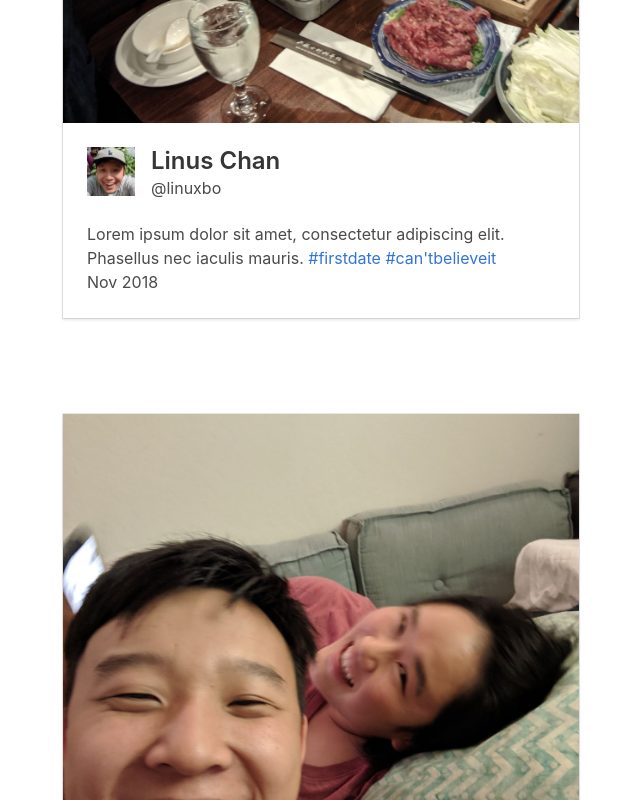
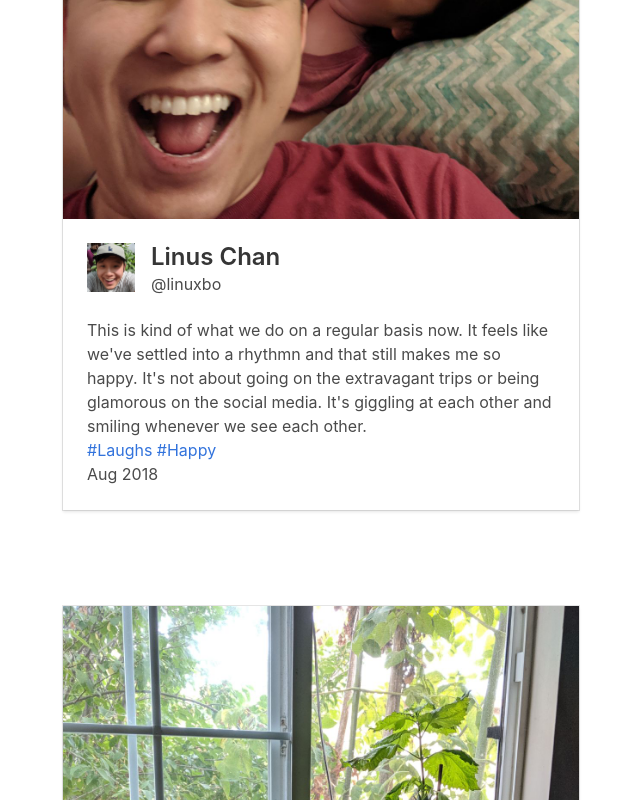
Before and after one commit to linuxbo/48, a website: page 48192231/Rina2131.html in a window 1280 px wide. Shown: the part 1520-2320 px from the top of the page, without its empty margins (319-959 px from the left). Drawn offline with Linux system fonts and the light colour scheme; files that its build step writes are made by us from their sources.

Commit message:
pictures

```diff
--- a/48192231/Rina2131.html
+++ b/48192231/Rina2131.html
@@ -48,9 +48,9 @@
                            </div>
                         </div>
                         <div class="content">
-                           Lorem ipsum dolor sit amet, consectetur adipiscing elit.
-                           Phasellus nec iaculis mauris.
-                           <a href="#">#firstdate</a> <a href="#">#can'tbelieveit</a>
+                           My phone background! You make me so happy. I love you so much and I can't wait to see what the future has for the both of us. Happy annivererary, birthday and all the other things that I may have forgotten along the way. I appreciate you and I love you.
+                            <br>
+                           <a href="#">#love</a> <a href="#">#lucky</a>
                            <br>
                            <time datetime="2016-1-1"> May 2018</time>
                         </div>
@@ -58,40 +58,6 @@
                   </div>
 
                     </section>
-
-
-                <section class ="section">
-
-                  <div class="card">
-                     <div class="card-image">
-                        <figure class="image is-square">
-                           <img src="../48192231/Pictures/IMG_20191108_204717.jpg" alt="Placeholder image">
-                        </figure>
-                     </div>
-                     <div class="card-content">
-                        <div class="media">
-                           <div class="media-left">
-                              <figure class="image is-48x48">
-                                 <img src="../48192231/Pictures/Linus_Profile.jpg" alt="Placeholder image">
-                              </figure>
-                           </div>
-                           <div class="media-content">
-                              <p class="title is-4">Linus Chan</p>
-                              <p class="subtitle is-6">@linuxbo</p>
-                           </div>
-                        </div>
-                        <div class="content">
-                           Lorem ipsum dolor sit amet, consectetur adipiscing elit.
-                           Phasellus nec iaculis mauris.
-                           <a href="#">#firstdate</a> <a href="#">#can'tbelieveit</a>
-                           <br>
-                           <time datetime="2016-1-1">Nov 2018</time>
-                        </div>
-                     </div>
-                  </div>
-
-                    </section>
-
 
 
                 <section class ="section">
@@ -115,9 +81,9 @@
                            </div>
                         </div>
                         <div class="content">
-                           Lorem ipsum dolor sit amet, consectetur adipiscing elit.
-                           Phasellus nec iaculis mauris.
-                           <a href="#">#firstdate</a> <a href="#">#can'tbelieveit</a>
+                           This is kind of what we do on a regular basis now. It feels like we've settled into a rhythmn and that still makes me so happy. It's not about going on the extravagant trips or being glamorous on the social media. It's giggling at each other and smiling whenever we see each other.
+                            <br>
+                           <a href="#">#Laughs</a> <a href="#">#Happy</a>
                            <br>
                            <time datetime="2016-1-1">Aug 2018</time>
                         </div>
@@ -147,9 +113,9 @@
                            </div>
                         </div>
                         <div class="content">
-                           Lorem ipsum dolor sit amet, consectetur adipiscing elit.
-                           Phasellus nec iaculis mauris.
-                           <a href="#">#firstdate</a> <a href="#">#can'tbelieveit</a>
+                           Plants! It appears that my green thumb hasn't been that green, but I love the plants that have made their way into my house because of you.
+                            <br>
+                           <a href="#">#plants</a> <a href="#">#JeffreyMisoandOnions</a>
                            <br>
                            <time datetime="2016-1-1"> Aug 2018</time>
                         </div>
@@ -182,9 +148,9 @@
                            </div>
                         </div>
                         <div class="content">
-                           Lorem ipsum dolor sit amet, consectetur adipiscing elit.
-                           Phasellus nec iaculis mauris.
-                           <a href="#">#firstdate</a> <a href="#">#can'tbelieveit</a>
+                           This is actually were we got buffalo ice-cream, but this was all on our Santa Rosa trip. Thank you for entertaining me on such a random adventure up north. Sometimes I want to do the most random things and you're still willing to come. I love you!
+                            <br>
+                           <a href="#">#SantaRosa</a> <a href="#">#trulyaplaceofbeauty</a>
                            <br>
                            <time datetime="2016-1-1">July 2018</time>
                         </div>
@@ -214,9 +180,10 @@
                            </div>
                         </div>
                         <div class="content">
-                           Lorem ipsum dolor sit amet, consectetur adipiscing elit.
-                           Phasellus nec iaculis mauris.
-                           <a href="#">#firstdate</a> <a href="#">#can'tbelieveit</a>
+                           You're so pretty when you smile.
+                            <br>
+
+                           <a href="#">#naan</a> <a href="#">#happy</a>
                            <br>
                            <time datetime="2016-1-1">June 2018</time>
                         </div>
@@ -247,9 +214,11 @@
                            </div>
                         </div>
                         <div class="content">
-                           Lorem ipsum dolor sit amet, consectetur adipiscing elit.
-                           Phasellus nec iaculis mauris.
-                           <a href="#">#firstdate</a> <a href="#">#can'tbelieveit</a>
+
+                        One of the things that I really appreciate about you is how considerate you are. I'm so lucky that you'll come all the way to my parent's house to have dinner in the backyard with everyone.
+                           <br>
+
+                           <a href="#">#family</a> <a href="#">#backyard</a>
                            <br>
                            <time datetime="2016-1-1">June 2018</time>
                         </div>
@@ -280,9 +249,9 @@
                            </div>
                         </div>
                         <div class="content">
-                           Lorem ipsum dolor sit amet, consectetur adipiscing elit.
-                           Phasellus nec iaculis mauris.
-                           <a href="#">#firstdate</a> <a href="#">#can'tbelieveit</a>
+                         You're so cute.
+                            <br>
+                           <a href="#">#sixmonths!</a> <a href="#">#scenic</a>
                            <br>
                            <time datetime="2016-1-1">June 2018</time>
                         </div>
@@ -315,9 +284,9 @@
                            </div>
                         </div>
                         <div class="content">
-                           Lorem ipsum dolor sit amet, consectetur adipiscing elit.
-                           Phasellus nec iaculis mauris.
-                           <a href="#">#firstdate</a> <a href="#">#can'tbelieveit</a>
+                           I really enjoyed this photo. I think we're actually going to the Ben Platt concert with some of your friends here, but I thought it was a pretty cute picture. Love you!
+                            <br>
+                           <a href="#">#Growaswego</a> <a href="#">#Ben Platt</a>
                            <br>
                            <time datetime="2016-1-1"> May 2018</time>
                         </div>
@@ -348,9 +317,9 @@
                            </div>
                         </div>
                         <div class="content">
-                           Lorem ipsum dolor sit amet, consectetur adipiscing elit.
-                           Phasellus nec iaculis mauris.
-                           <a href="#">#firstdate</a> <a href="#">#can'tbelieveit</a>
+                            I ate at <a href="https://www.soulscph.dk/">Soul </a> in Copenhagen and this is what I ordered. If you asked me what I was going to eat before I met you, it would have consisted of meat, burgers and a plethora of carbohydrates. My diet has changed so much for the better since I met you!
+                           <br>
+                           <a href="#">#fruits</a> <a href="#">#foodpropaganda</a>
                            <br>
                            <time datetime="2016-1-1">May 2018</time>
                         </div>
@@ -380,43 +349,11 @@
                            </div>
                         </div>
                         <div class="content">
-                           Lorem ipsum dolor sit amet, consectetur adipiscing elit.
-                           Phasellus nec iaculis mauris.
-                           <a href="#">#firstdate</a> <a href="#">#can'tbelieveit</a>
+                            Thanks for coming with me to my co-worker's wedding. I know that it's always a big step, but I am really happy that you got to meet the people that I worked together with. You had to sit in a car with me all the way up to Napa Valley!
                            <br>
-                           <time datetime="2016-1-1">3 March 2018</time>
-                        </div>
-                     </div>
-                  </div>
-
-                    </section>
-
-                <section class ="section">
-
-                  <div class="card">
-                     <div class="card-image">
-                        <figure class="image is-square">
-                           <img src="../48192231/Pictures/IMG_20190227_194517.jpg" alt="Placeholder image">
-                        </figure>
-                     </div>
-                     <div class="card-content">
-                        <div class="media">
-                           <div class="media-left">
-                              <figure class="image is-48x48">
-                                 <img src="../48192231/Pictures/Linus_Profile.jpg" alt="Placeholder image">
-                              </figure>
-                           </div>
-                           <div class="media-content">
-                              <p class="title is-4">Linus Chan</p>
-                              <p class="subtitle is-6">@linuxbo</p>
-                           </div>
-                        </div>
-                        <div class="content">
-                           Lorem ipsum dolor sit amet, consectetur adipiscing elit.
-                           Phasellus nec iaculis mauris.
-                           <a href="#">#firstdate</a> <a href="#">#can'tbelieveit</a>
+                           <a href="#">#weddings</a> <a href="#">#co-workers</a>
                            <br>
-                           <time datetime="2016-1-1">27 Feb 2018</time>
+                           <time datetime="2016-1-1">March 2018</time>
                         </div>
                      </div>
                   </div>
@@ -447,9 +384,11 @@
                            </div>
                         </div>
                         <div class="content">
-                           Lorem ipsum dolor sit amet, consectetur adipiscing elit.
-                           Phasellus nec iaculis mauris.
-                           <a href="#">#firstdate</a> <a href="#">#can'tbelieveit</a>
+                           New York! The Band's Visit, Noodle Bar, Starbucks.
+                            <br>
+                            All amazing locations that truly spoke to me. I'm really glad that we got to go on a trip together. Good food, good shows and a good conversation.
+                            <br>
+                           <a href="#">#adventure</a> <a href="#">#FoodandBroadway</a>
                            <br>
                            <time datetime="2016-1-1">Feb 2018</time>
                         </div>
@@ -483,9 +422,9 @@
                            </div>
                         </div>
                         <div class="content">
-                           Lorem ipsum dolor sit amet, consectetur adipiscing elit.
-                           Phasellus nec iaculis mauris.
-                           <a href="#">#firstdate</a> <a href="#">#can'tbelieveit</a>
+                          Books! I always loved reading books, but I feel like I generally just read science fiction and fantasy. You've opened my eyes to different authors and you were willing to discuss what we read afterwards. I appreciate your thoughts and insights!
+                            <br>
+                           <a href="#">#books</a> <a href="#">#thoughtful</a>
                            <br>
                            <time datetime="2016-1-1">Feb 2018</time>
                         </div>
@@ -518,9 +457,10 @@
                            </div>
                         </div>
                         <div class="content">
-                           Lorem ipsum dolor sit amet, consectetur adipiscing elit.
-                           Phasellus nec iaculis mauris.
-                           <a href="#">#firstdate</a> <a href="#">#can'tbelieveit</a>
+                           Terrace House! Ugly Delicious! Netflix!<br>
+                            You've opened my eyes to a plethora of shows and I'm grateful for all of them. They may not all have been my cup of tea, but spending time with you watching them always makes me so happy.
+                            <br>
+                           <a href="#">#Netflix</a> <a href="#">#TV</a>
                            <br>
                            <time datetime="2016-1-1">Dec 2018</time>
                         </div>
@@ -556,9 +496,10 @@
                            </div>
                         </div>
                         <div class="content">
-                           Lorem ipsum dolor sit amet, consectetur adipiscing elit.
-                           Phasellus nec iaculis mauris.
-                           <a href="#">#firstdate</a> <a href="#">#can'tbelieveit</a>
+                           Terun! After the first bite of the pizza, I remember thinking that I was in for an absolute culinary adventure. It was and still is so goood.
+                            <br>
+
+                           <a href="#">#food</a> <a href="#">#burrata</a>
                            <br>
                            <time datetime="2016-1-1">Nov 2018</time>
                         </div>
@@ -591,8 +532,8 @@
                            </div>
                         </div>
                         <div class="content">
-                           Lorem ipsum dolor sit amet, consectetur adipiscing elit.
-                           Phasellus nec iaculis mauris.
+                           This was our very first date ever! I took a selfie and sent it to Casey when I was waiting for you. I know I joke about it too much, but I'm so happy that I waited 48 minutes to go on a date with you.
+                            <br>
                            <a href="#">#firstdate</a> <a href="#">#can'tbelieveit</a>
                            <br>
                            <time datetime="">Oct 2018</time>
```
